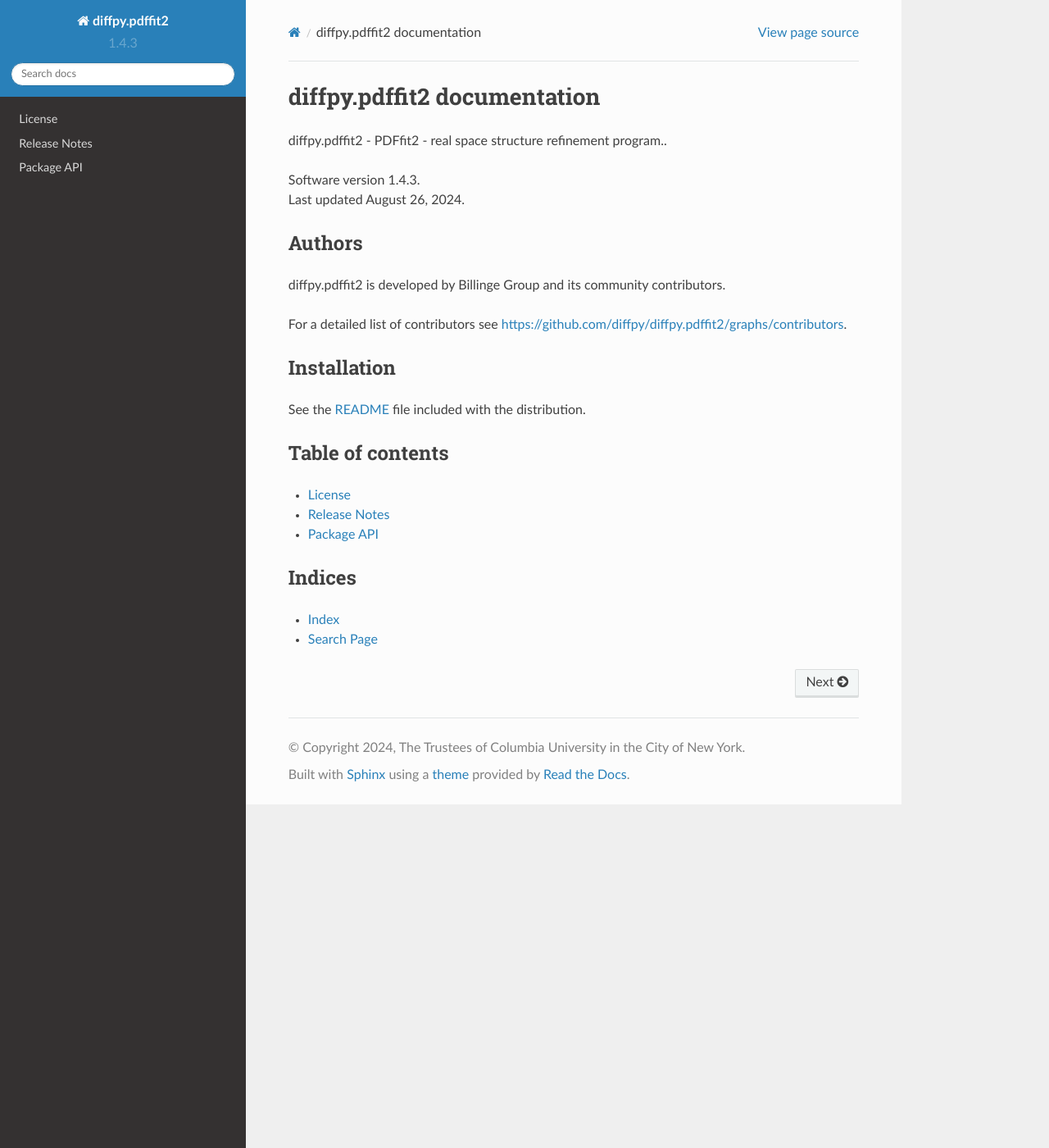
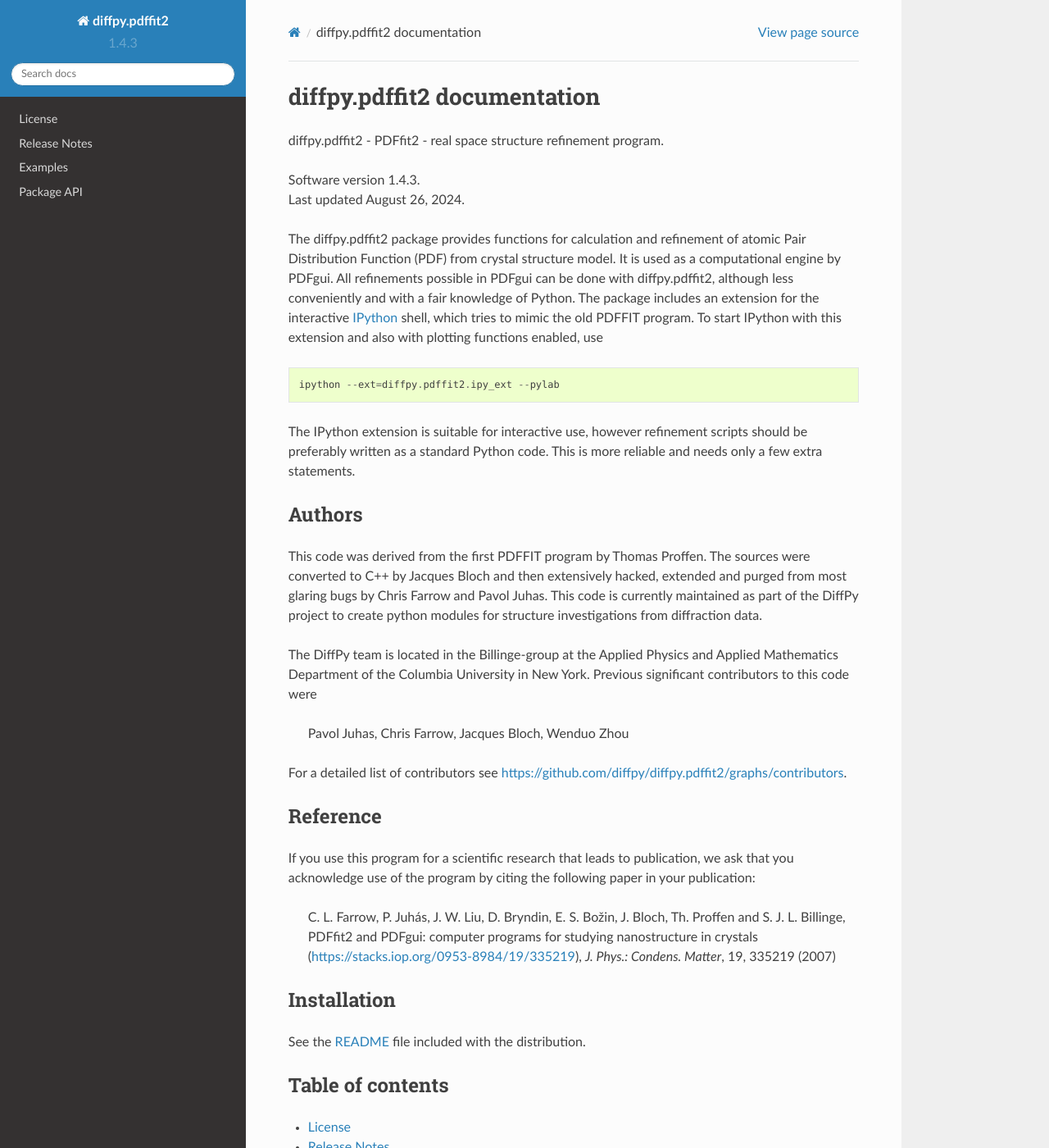
Before and after one commit to diffpy/diffpy.pdffit2, a Sphinx documentation site: the page built from doc/source/index.rst, in a window 1280 px wide and 1400 px high. Shown: the whole window at 82% size. Built offline with Sphinx 7.4.7 and the Read the Docs theme 2.0.0, drawn with Linux system fonts in a browser that asks for light colours.

Commit message:
provide info in doc and write an example page

```diff
--- a/doc/examples/Ni_plot_pdf.py
+++ b/doc/source/examples/Ni_calculation.py
@@ -1,10 +1,9 @@
 #!/usr/bin/env python
-# -*- coding: utf-8 -*-
 
-"""Calculate PDF of FCC nickel and plot it using matplotlib.
+"""Calculate PDF of FCC nickel. Save data to Ni_calculation.cgr and plot it using matplotlib.
 """
 
-import pylab
+import matplotlib.pyplot as plt
 
 from diffpy.pdffit2 import PdfFit
 
@@ -25,15 +24,17 @@
 P.alloc(radiation_type, qmax, qdamp, rmin, rmax, npts)
 P.calc()
 
+P.save_pdf(1, "Ni_calculation.cgr")
+
 # obtain list of r-points and corresponding G values
 r = P.getR()
 G = P.getpdf_fit()
 
-# pylab is matplotlib interface with MATLAB-like plotting commands
-pylab.plot(r, G)
-pylab.xlabel("r (Å)")
-pylab.ylabel("G (Å$^{-2}$)")
-pylab.title("x-ray PDF of nickel simulated at Qmax = %g" % qmax)
+# matplotlib.pyplot is an matplotlib interface with an MATLAB-like way of plotting.
+plt.plot(r, G)
+plt.xlabel("r (Å)")
+plt.ylabel("G (Å$^{-2}$)")
+plt.title("x-ray PDF of nickel simulated at Qmax = %g" % qmax)
 
 # display plot window, this must be the last command in the script
-pylab.show()
+plt.show()
--- a/doc/examples/Ni_refinement.py
+++ b/doc/source/examples/Ni_refinement.py
@@ -5,7 +5,8 @@
 Save fitted curve, refined structure and results summary.
 """
 
-import pylab
+import matplotlib.pyplot as plt
+import numpy
 
 from diffpy.pdffit2 import PdfFit
 
@@ -65,24 +66,23 @@
 
 # Plot results ---------------------------------------------------------------
 
-# pylab is matplotlib interface with MATLAB-like plotting commands
+# matplotlib.pyplot is an matplotlib interface with an MATLAB-like way of plotting.
 # obtain data from PdfFit calculator object
 r = pf.getR()
 Gobs = pf.getpdf_obs()
 Gfit = pf.getpdf_fit()
 
-# calculate difference curve, with pylab arrays it can be done
-# without for loop
-Gdiff = pylab.array(Gobs) - pylab.array(Gfit)
+# calculate difference curve
+Gdiff = numpy.array(Gobs) - numpy.array(Gfit)
 Gdiff_baseline = -10
 
-pylab.plot(r, Gobs, "ko")
-pylab.plot(r, Gfit, "b-")
-pylab.plot(r, Gdiff + Gdiff_baseline, "r-")
+plt.plot(r, Gobs, "ko")
+plt.plot(r, Gfit, "b-")
+plt.plot(r, Gdiff + Gdiff_baseline, "r-")
 
-pylab.xlabel("r (Å)")
-pylab.ylabel("G (Å$^{-2}$)")
-pylab.title("Fit of nickel to x-ray experimental PDF")
+plt.xlabel("r (Å)")
+plt.ylabel("G (Å$^{-2}$)")
+plt.title("Fit of nickel to x-ray experimental PDF")
 
 # display plot window, this must be the last command in the script
-pylab.show()
+plt.show()
--- a/doc/source/index.rst
+++ b/doc/source/index.rst
@@ -4,20 +4,59 @@
 
 .. |title| replace:: diffpy.pdffit2 documentation
 
-diffpy.pdffit2 - PDFfit2 - real space structure refinement program..
+diffpy.pdffit2 - PDFfit2 - real space structure refinement program.
 
 | Software version |release|.
 | Last updated |today|.
+
+The diffpy.pdffit2 package provides functions for calculation and
+refinement of atomic Pair Distribution Function (PDF) from crystal
+structure model.  It is used as a computational engine by PDFgui. All
+refinements possible in PDFgui can be done with diffpy.pdffit2,
+although less conveniently and with a fair knowledge of Python.
+The package includes an extension for the interactive `IPython
+<http://ipython.org>`_ shell, which tries to mimic the old PDFFIT
+program.  To start IPython with this extension and also with plotting
+functions enabled, use ::
+
+   ipython --ext=diffpy.pdffit2.ipy_ext --pylab
+
+The IPython extension is suitable for interactive use, however
+refinement scripts should be preferably written as a standard
+Python code.  This is more reliable and needs only a few extra
+statements.
 
 =======
 Authors
 =======
 
-diffpy.pdffit2 is developed by Billinge Group
-and its community contributors.
+This code was derived from the first PDFFIT program by Thomas Proffen.
+The sources were converted to C++ by Jacques Bloch and then extensively hacked,
+extended and purged from most glaring bugs by Chris Farrow and Pavol Juhas.
+This code is currently maintained as part of the DiffPy project to create
+python modules for structure investigations from diffraction data.
+
+The DiffPy team is located in the Billinge-group at the Applied Physics
+and Applied Mathematics Department of the Columbia University in New York.
+Previous significant contributors to this code were
+
+   Pavol Juhas,  Chris Farrow, Jacques Bloch, Wenduo Zhou
 
 For a detailed list of contributors see
 https://github.com/diffpy/diffpy.pdffit2/graphs/contributors.
+
+
+=========
+Reference
+=========
+
+If you use this program for a scientific research that leads to publication,
+we ask that you acknowledge use of the program by citing the following paper
+in your publication:
+
+   C. L. Farrow, P. Juhás, J. W. Liu, D. Bryndin, E. S. Božin, J. Bloch, Th. Proffen
+   and S. J. L. Billinge, PDFfit2 and PDFgui: computer programs for studying nanostructure
+   in crystals (https://stacks.iop.org/0953-8984/19/335219), *J. Phys.: Condens. Matter*, 19, 335219 (2007)
 
 ============
 Installation
@@ -34,6 +73,7 @@
 
    license
    release
+   examples
    Package API <api/diffpy.pdffit2>
 
 =======
```
Also changed, not shown: doc/examples/Ni_calculation.py (deleted, +0 -25 lines), doc/source/examples.rst (added, +151 -0 lines), 4 other files.
